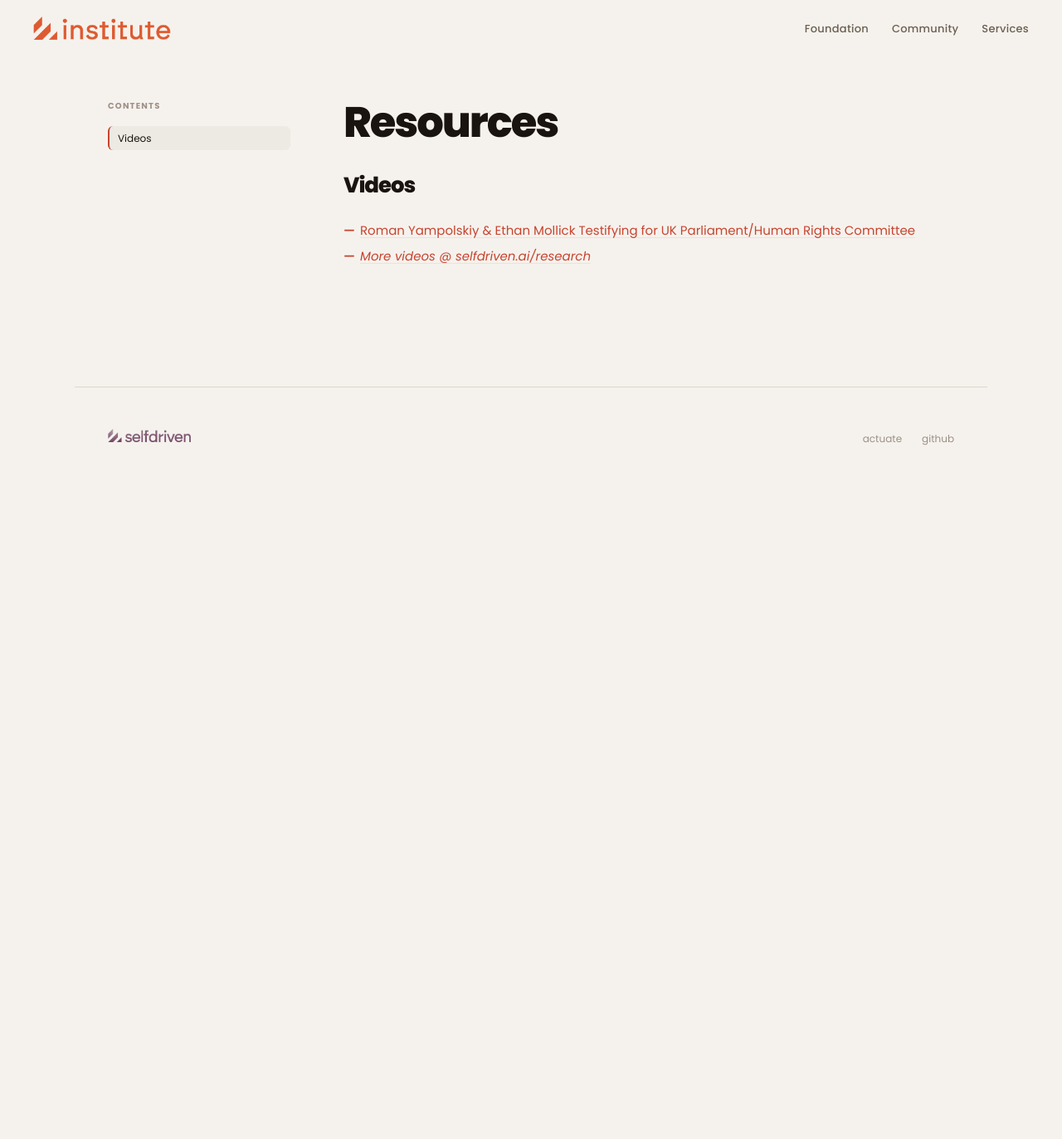
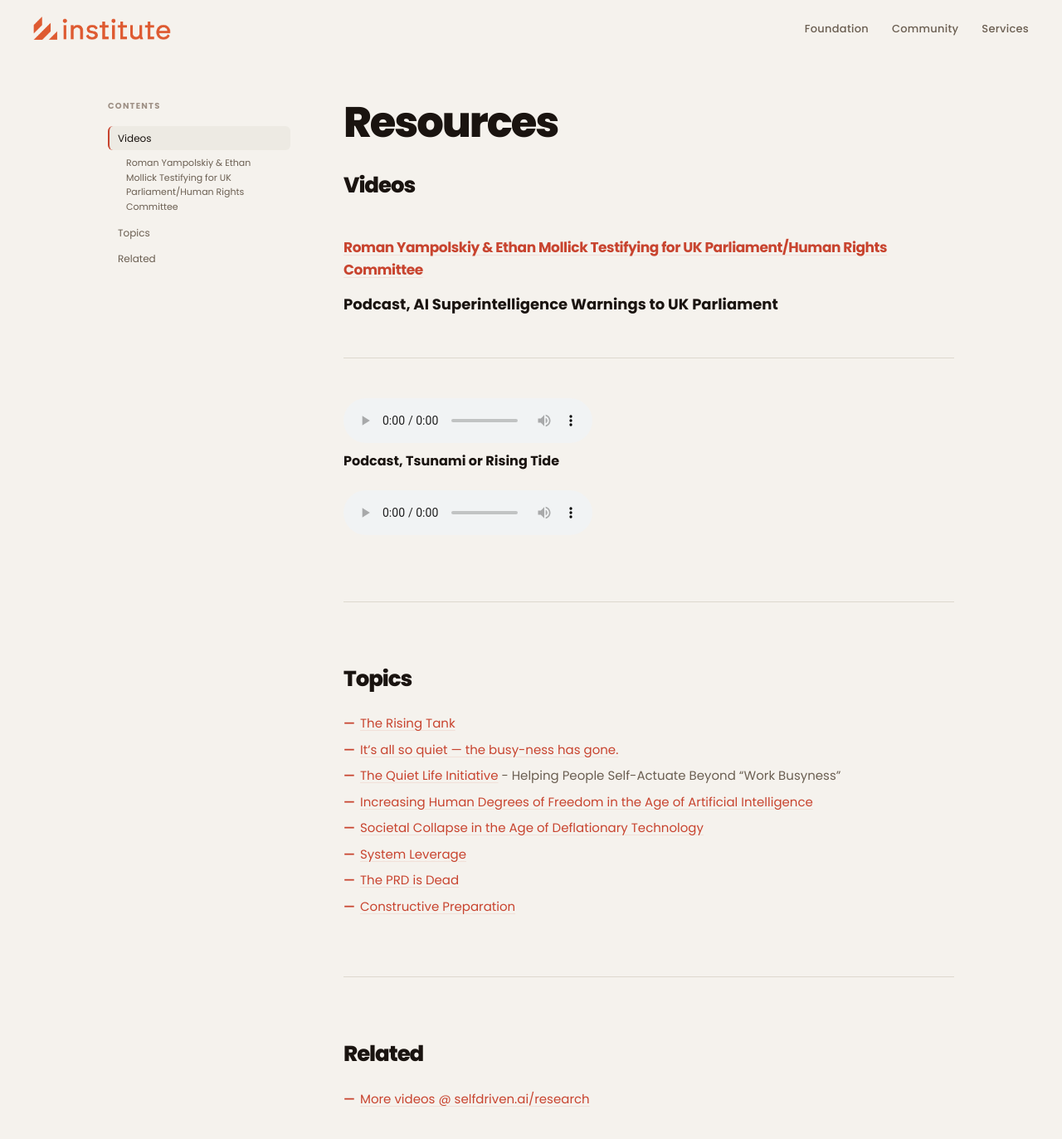
Before and after one commit to selfdriven-foundation/selfdriven-institute, a Jekyll site: the page built from docs/pages/resources.md, in a window 1280 px wide and 1400 px high. Shown: the top 1373 px of the window at 83% size. Built offline with Jekyll 4.4.1, drawn with Linux system fonts in a browser that asks for light colours.

Commit message:
resources

```diff
--- a/docs/pages/resources.md
+++ b/docs/pages/resources.md
@@ -8,5 +8,30 @@ description: "selfdriven Institute — resources for governance frameworks for a
 # Resources
 
 ## Videos
-- [Roman Yampolskiy & Ethan Mollick Testifying for UK Parliament/Human Rights Committee](https://youtu.be/7R1T80zv27Q)
-- [*More videos @ selfdriven.ai/research*](https://www.selfdriven.ai/research/#videos)
+
+### [Roman Yampolskiy & Ethan Mollick Testifying for UK Parliament/Human Rights Committee](https://youtu.be/7R1T80zv27Q)
+
+**Podcast, AI Superintelligence Warnings to UK Parliament**
+<audio controls>
+	<source src="/assets/audio/selfdriven-institute-ai-superintelligence-warnings-to-UK-parliament.m4a" type="audio/mp4">
+	Your browser does not support the audio element.
+</audio>
+
+**Podcast, Tsunami or Rising Tide**
+<audio controls>
+	<source src="/assets/audio/selfdriven-institute-ai-superintelligence-warnings-to-UK-parliament.m4a" type="audio/mp4">
+	Your browser does not support the audio element.
+</audio>
+
+## Topics
+- [The Rising Tank](https://selfdriven.ai/research/the-rising-tank)
+- [It’s all so quiet — the busy-ness has gone.](https://www.selfdriven.business)
+- [The Quiet Life Initiative](https://www.selfdriven.business/initiatives/the-quiet-life) - Helping People Self-Actuate Beyond “Work Busyness”
+- [Increasing Human Degrees of Freedom in the Age of Artificial Intelligence](https://selfdriven.ai/research/increasing-human-degrees-of-freedom)
+- [Societal Collapse in the Age of Deflationary Technology](https://selfdriven.ai/research/societal-collapse-deflationary-technology)
+- [System Leverage](https://selfdriven.ai/research/system-leverage)
+- [The PRD is Dead](https://selfdriven.ai/research/the-prd-is-dead)
+- [Constructive Preparation](https://selfdriven.ai/research/constructive-preparation)
+
+## Related
+- [More videos @ selfdriven.ai/research](https://www.selfdriven.ai/research/#videos)
```
Also changed, not shown: 4 other files.
